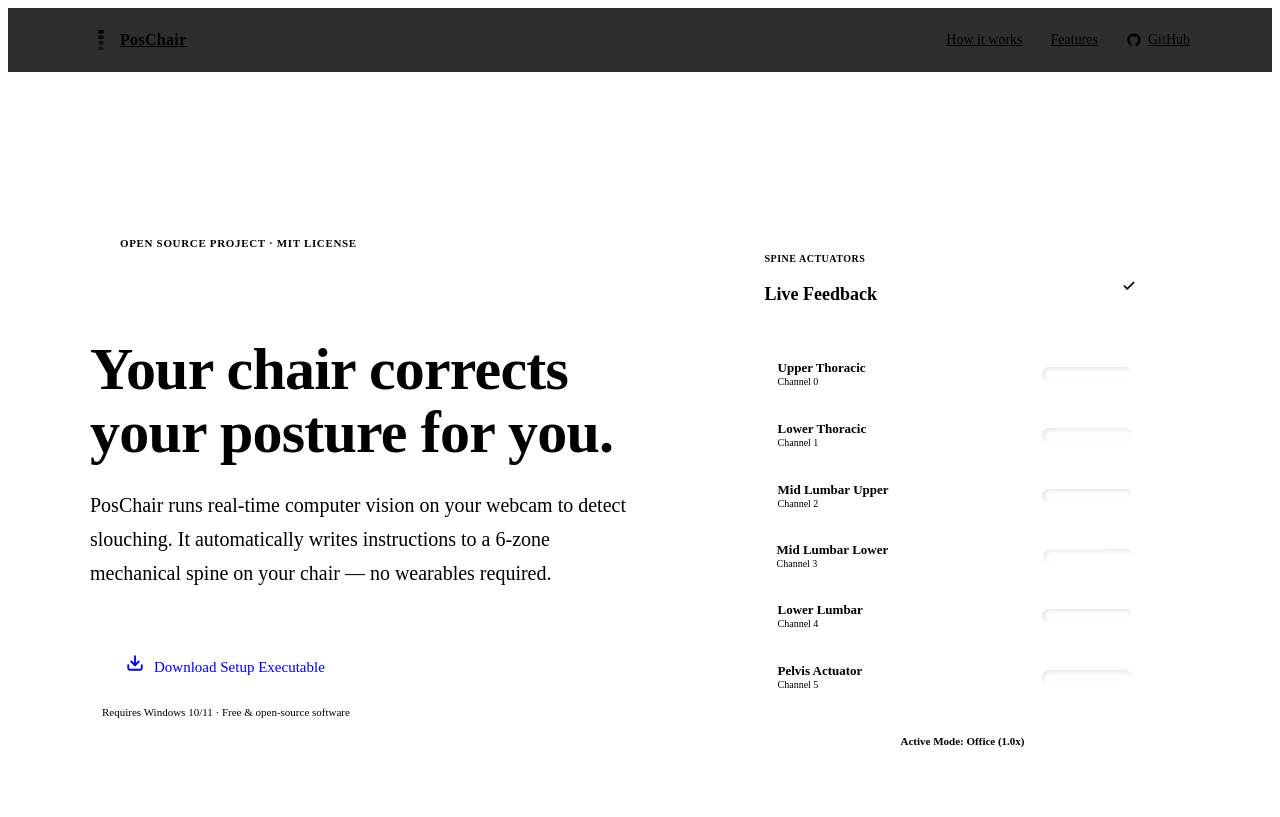
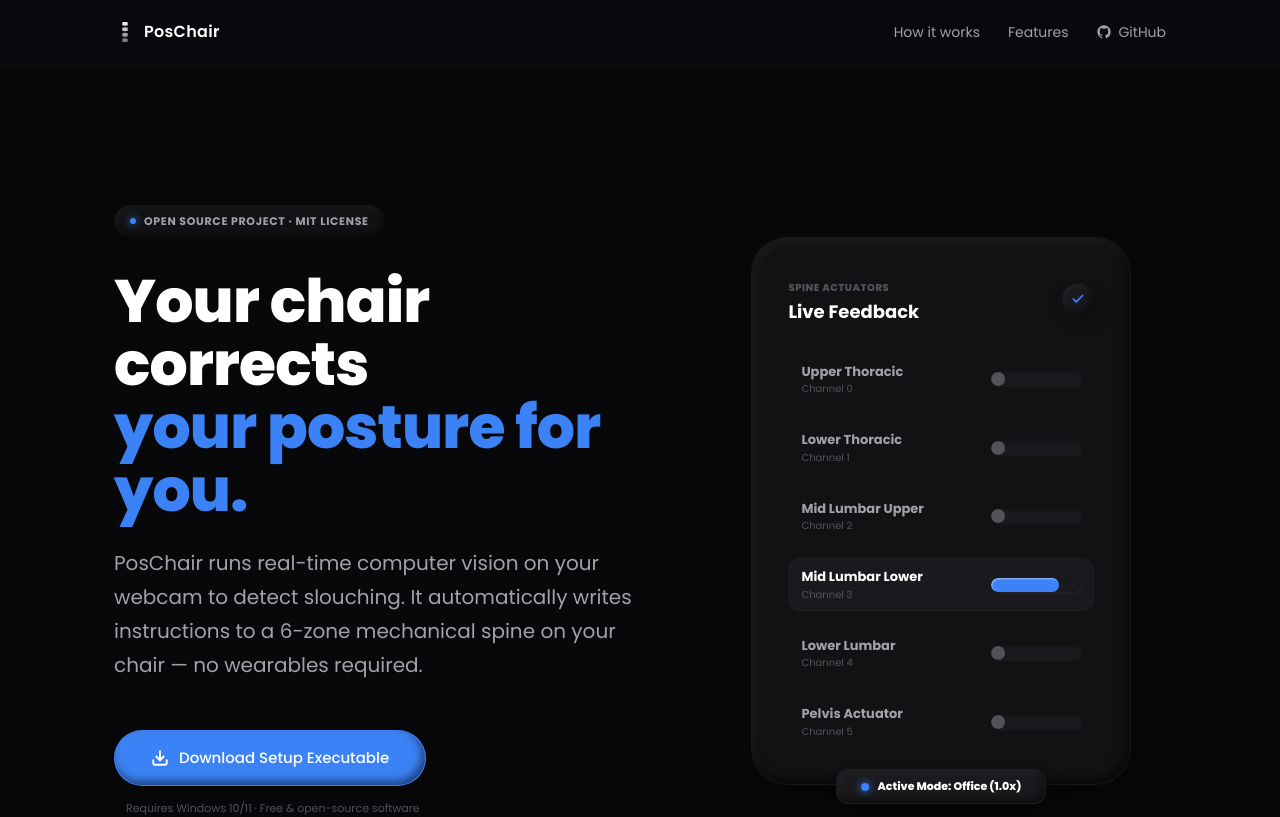
Before and after one commit to brovk2008/Poschair_final, a Next.js app in the folder website/: page / in a window 1280 px wide. Shown: the top 817 px of the page. Built offline with nearby package versions, Linux system fonts and the light colour scheme; no server answers.

Commit message:
Create _app.tsx to bundle global CSS and enforce dark theme variables by default

```diff
--- /dev/null
+++ b/website/src/pages/_app.tsx
@@ -0,0 +1,6 @@
+import type { AppProps } from 'next/app'
+import '../styles/globals.css'
+
+export default function App({ Component, pageProps }: AppProps) {
+  return <Component {...pageProps} />
+}
--- a/website/src/styles/globals.css
+++ b/website/src/styles/globals.css
@@ -1,53 +1,27 @@
 @import url('https://fonts.googleapis.com/css2?family=Outfit:wght@400;500;600;700;800&family=Poppins:wght@400;500;600;700;800&display=swap');
 
 :root {
-  /* LIGHT MODE (Cream/Warm Clay) */
-  --bg: #FAF6F0; /* neutral-primary-soft */
-  --surface: #FAF6F0; /* neutral-primary */
-  --surface-secondary: #F3EDE4; /* neutral-secondary-soft */
-  --surface-medium: #F3EDE4; /* neutral-secondary-medium */
-  --border: #E0D7C9; /* border-default */
-  --text-primary: #2C2215; /* heading */
-  --text-secondary: #6B5C4A; /* body */
-  --text-muted: #87786A; /* body-subtle */
+  /* STEALTH DARK THEME — FORCED (Matte Charcoal & Graphite Grey) */
+  --bg:           #08080a;
+  --surface:      #121214;
+  --surface-secondary: #121214;
+  --surface-medium:    #1a1a1e;
+  --border:       rgba(255, 255, 255, 0.02);
+  --border-hover: rgba(255, 255, 255, 0.05);
+  --text-primary: #ffffff;
+  --text-secondary: #a1a1aa;
+  --text-muted:   #52525b;
+  --text-dim:     #3f3f46;
 
-  --brand: #1C398E; /* brand blue */
-  --danger: #C70036; /* danger red */
+  /* Brand Blue & Danger Red accents */
+  --brand:        #3b82f6;
+  --danger:       #ef4444;
 
-  --radius-base: 36px;
+  --radius-base:  36px;
   --radius-default: 999px;
+  --radius-sm:    12px;
 
-  --shadow-sm:
-    4px 8px 16px rgba(0,0,0,0.06),
-    inset -3px -4px 8px rgba(0,0,0,0.04),
-    inset 3px 4px 8px rgba(255,255,255,0.7);
-
-  --shadow-md:
-    6px 12px 24px rgba(0,0,0,0.08),
-    inset -4px -6px 10px rgba(0,0,0,0.04),
-    inset 4px 6px 10px rgba(255,255,255,0.65);
-
-  --shadow-lg:
-    8px 16px 32px rgba(0,0,0,0.1),
-    inset -5px -8px 14px rgba(0,0,0,0.04),
-    inset 5px 8px 14px rgba(255,255,255,0.55);
-}
-
-@media (prefers-color-scheme: dark) {
-  :root {
-    /* DARK MODE (Stealth Matte Black/Grey) */
-    --bg: #0E0B08; /* neutral-primary */
-    --surface: #1B1714; /* neutral-primary-soft */
-    --surface-secondary: #1B1714;
-    --surface-medium: #272118; /* neutral-secondary-medium */
-    --border: #2C2215; /* border-default */
-    --text-primary: #FAF6F0; /* heading */
-    --text-secondary: #A99880; /* body */
-    --text-muted: #6B5C4A; /* fg-disabled */
-
-    --brand: #4D72C7; /* brand blue */
-    --danger: #ef4444; /* danger red */
-
+  /* Stealth Claymorphism shadows */
   --shadow-sm:
     4px 8px 16px rgba(0,0,0,0.25),
     inset -3px -4px 8px rgba(0,0,0,0.5),
@@ -62,7 +36,11 @@
     8px 16px 32px rgba(0,0,0,0.35),
     inset -5px -8px 14px rgba(0,0,0,0.5),
     inset 5px 8px 14px rgba(255,255,255,0.04);
-  }
+
+  --clay-btn-stealth:
+    inset 3px 3px 6px rgba(255, 255, 255, 0.04),
+    inset -5px -5px 10px rgba(0, 0, 0, 0.8),
+    0 8px 24px rgba(0, 0, 0, 0.5);
 }
 
 * {
@@ -74,7 +52,7 @@
 html {
   background: var(--bg);
   color:      var(--text-primary);
-  font-family: 'Poppins', 'Outfit', system-ui, sans-serif;
+  font-family: 'Poppins', 'Outfit', system-ui, -apple-system, sans-serif;
   font-size:   16px;
   line-height: 1.5;
   scroll-behavior: smooth;
```
Lines whose indentation alone changed are shown as unchanged.
